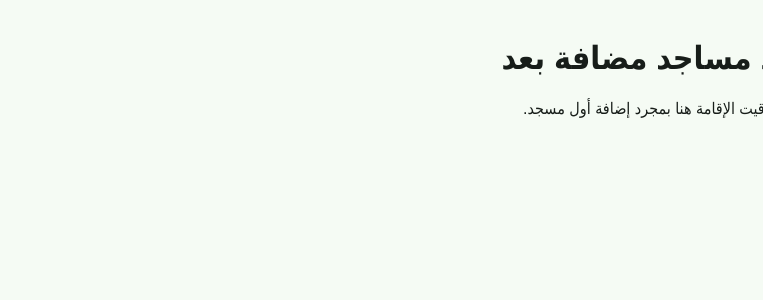
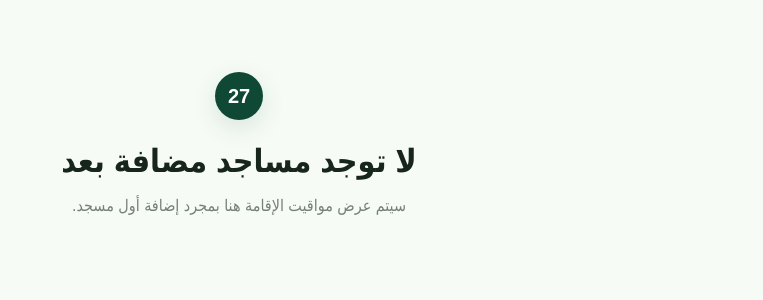
Before and after one commit to Alhamzy/27, a Next.js app: page / in a window 1280 px wide. Shown: the top 300 px of the page, without its empty margins (517-1280 px from the left). Built offline with nearby package versions, Linux system fonts and the light colour scheme; no server answers; the database is empty.

Commit message:
Match public UI to Arabic Stitch visual baseline

```diff
--- a/src/app/globals.css
+++ b/src/app/globals.css
@@ -1,12 +1,16 @@
 :root {
   color-scheme: light;
-  --bg: #f5fbf4;
+  --bg: #f6fbf5;
   --surface: #ffffff;
-  --ink: #171d19;
-  --muted: #717973;
-  --primary: #1b4332;
-  --gold: #c59b27;
-  --border: #e8e2d9;
+  --surface-soft: #eef6ef;
+  --ink: #17251d;
+  --muted: #748078;
+  --primary: #0f4936;
+  --primary-deep: #08382d;
+  --primary-soft: #dff4e8;
+  --gold: #b08b20;
+  --border: #dce8df;
+  --danger: #c83c31;
 }
 
 * { box-sizing: border-box; }
@@ -18,3 +22,351 @@ body {
 }
 button, input, select { font: inherit; }
 main { min-height: 100vh; }
+
+.public-shell {
+  width: min(100%, 760px);
+  margin: 0 auto;
+  padding: 18px 18px 44px;
+}
+
+.topbar {
+  display: flex;
+  align-items: center;
+  justify-content: space-between;
+  gap: 16px;
+  padding: 4px 2px 18px;
+}
+
+.topbar h1 {
+  margin: 2px 0 0;
+  font-size: clamp(30px, 8vw, 48px);
+  line-height: 1;
+  letter-spacing: -0.06em;
+}
+
+.eyebrow {
+  color: var(--muted);
+  font-size: 13px;
+}
+
+.brand-mark {
+  width: 48px;
+  height: 48px;
+  border-radius: 50%;
+  display: grid;
+  place-items: center;
+  background: var(--primary);
+  color: white;
+  font-weight: 800;
+  font-size: 20px;
+  box-shadow: 0 8px 24px rgb(15 73 54 / 12%);
+}
+
+.mosque-picker-card,
+.prayer-row {
+  background: var(--surface);
+  border: 1px solid var(--border);
+  box-shadow: 0 2px 8px rgb(19 60 42 / 5%);
+}
+
+.mosque-picker-card {
+  border-radius: 22px;
+  padding: 16px;
+  margin-bottom: 16px;
+}
+
+.mosque-picker-card > label {
+  display: block;
+  color: var(--muted);
+  font-size: 12px;
+  margin-bottom: 8px;
+}
+
+.mosque-picker-row {
+  display: flex;
+  justify-content: space-between;
+  align-items: center;
+  gap: 14px;
+}
+
+.mosque-picker-row > div {
+  min-width: 0;
+}
+
+.mosque-picker-row strong,
+.mosque-picker-row span {
+  display: block;
+}
+
+.mosque-picker-row strong {
+  font-size: 20px;
+  margin-bottom: 4px;
+}
+
+.mosque-picker-row span {
+  color: var(--muted);
+  font-size: 13px;
+}
+
+.mosque-picker-row select {
+  min-width: 124px;
+  max-width: 46%;
+  border: 1px solid #cfe1d5;
+  color: var(--primary);
+  background: #f3faf5;
+  border-radius: 13px;
+  padding: 10px 12px;
+  font-weight: 700;
+  outline: none;
+}
+
+.mosque-picker-row select:focus {
+  box-shadow: 0 0 0 3px rgb(15 73 54 / 10%);
+}
+
+.freshness-line {
+  margin-top: 14px;
+  padding-top: 12px;
+  border-top: 1px solid #edf2ee;
+  color: var(--muted);
+  font-size: 12px;
+  display: flex;
+  align-items: center;
+  gap: 7px;
+}
+
+.verified-dot,
+.row-dot {
+  display: inline-block;
+  border-radius: 50%;
+  background: #17a575;
+  flex: 0 0 auto;
+}
+
+.verified-dot { width: 8px; height: 8px; }
+.row-dot { width: 10px; height: 10px; }
+
+.next-card {
+  position: relative;
+  overflow: hidden;
+  background: linear-gradient(145deg, var(--primary-deep), #0b5140);
+  color: white;
+  border-radius: 24px;
+  padding: 22px;
+  box-shadow: 0 14px 34px rgb(7 57 44 / 18%);
+  margin-bottom: 22px;
+}
+
+.next-card::after {
+  content: '';
+  position: absolute;
+  inset: auto -30px -60px auto;
+  width: 170px;
+  height: 170px;
+  border: 1px solid rgb(255 255 255 / 8%);
+  border-radius: 50%;
+  box-shadow: 0 0 0 24px rgb(255 255 255 / 3%), 0 0 0 48px rgb(255 255 255 / 2%);
+}
+
+.next-card-topline {
+  color: #d3ebdf;
+  font-size: 12px;
+  margin-bottom: 7px;
+}
+
+.next-prayer-name {
+  font-size: clamp(29px, 7vw, 40px);
+  font-weight: 800;
+  margin-bottom: 22px;
+}
+
+.next-time-grid {
+  display: grid;
+  grid-template-columns: 1fr 1fr;
+  gap: 10px;
+  position: relative;
+  z-index: 1;
+}
+
+.next-time-grid > div {
+  border: 1px solid rgb(255 255 255 / 12%);
+  background: rgb(255 255 255 / 7%);
+  border-radius: 15px;
+  padding: 12px;
+}
+
+.next-time-grid span,
+.next-time-grid strong {
+  display: block;
+}
+
+.next-time-grid span {
+  color: #b8d4c8;
+  font-size: 11px;
+  margin-bottom: 5px;
+}
+
+.next-time-grid strong {
+  font-size: 22px;
+}
+
+.countdown-pill {
+  position: relative;
+  z-index: 1;
+  display: inline-flex;
+  align-items: center;
+  margin-top: 16px;
+  background: #d8b34e;
+  color: #183126;
+  border-radius: 999px;
+  padding: 8px 12px;
+  font-weight: 800;
+  font-size: 12px;
+}
+
+.next-card-note {
+  color: #cee6db;
+  margin: 0;
+}
+
+.section-heading {
+  display: flex;
+  align-items: end;
+  justify-content: space-between;
+  gap: 16px;
+  margin-bottom: 10px;
+  padding: 0 2px;
+}
+
+.section-heading h2 {
+  font-size: 18px;
+  margin: 0;
+}
+
+.section-heading span {
+  color: var(--muted);
+  font-size: 12px;
+}
+
+.prayer-list {
+  display: grid;
+  gap: 10px;
+}
+
+.prayer-row {
+  border-radius: 18px;
+  padding: 14px;
+  display: grid;
+  grid-template-columns: 1.2fr .8fr 1fr;
+  align-items: center;
+  gap: 8px;
+  transition: border-color 160ms ease, transform 160ms ease;
+}
+
+.prayer-row.is-next {
+  border-color: #9fd8b9;
+  background: #f8fdfa;
+  transform: translateY(-1px);
+}
+
+.prayer-name-block {
+  display: flex;
+  align-items: center;
+  gap: 9px;
+  min-width: 0;
+}
+
+.prayer-name-block strong,
+.prayer-name-block small,
+.time-cell span,
+.time-cell strong {
+  display: block;
+}
+
+.prayer-name-block strong {
+  font-size: 17px;
+  margin-bottom: 4px;
+}
+
+.prayer-name-block small {
+  color: var(--muted);
+  font-size: 10px;
+  white-space: nowrap;
+}
+
+.time-cell {
+  text-align: center;
+}
+
+.time-cell span {
+  color: var(--muted);
+  font-size: 10px;
+  margin-bottom: 4px;
+}
+
+.time-cell strong {
+  font-variant-numeric: tabular-nums;
+  white-space: nowrap;
+  font-size: 15px;
+}
+
+.muted-time strong {
+  color: #54665b;
+  font-weight: 600;
+}
+
+.iqamah-time {
+  padding: 9px 8px;
+  border-radius: 12px;
+  background: var(--surface-soft);
+}
+
+.iqamah-time strong {
+  color: var(--primary);
+  font-size: 17px;
+}
+
+.public-footer {
+  display: flex;
+  justify-content: space-between;
+  gap: 12px;
+  padding: 20px 3px 0;
+  color: var(--muted);
+  font-size: 10px;
+}
+
+.empty-state {
+  width: min(100%, 520px);
+  margin: 0 auto;
+  padding: 72px 22px;
+  text-align: center;
+}
+
+.empty-state .brand-mark {
+  margin: 0 auto 22px;
+}
+
+.empty-state h1 { margin: 0 0 10px; }
+.empty-state p, .empty-state small { color: var(--muted); }
+
+@media (max-width: 560px) {
+  .public-shell { padding: 14px 14px 34px; }
+  .topbar { padding-bottom: 14px; }
+  .brand-mark { width: 44px; height: 44px; }
+  .mosque-picker-card { padding: 14px; border-radius: 19px; }
+  .mosque-picker-row { align-items: flex-start; }
+  .mosque-picker-row strong { font-size: 18px; }
+  .mosque-picker-row select { min-width: 108px; padding: 9px; font-size: 12px; }
+  .next-card { padding: 19px; border-radius: 22px; }
+  .next-time-grid strong { font-size: 20px; }
+  .prayer-row {
+    grid-template-columns: 1.05fr .8fr .95fr;
+    padding: 12px 10px;
+    border-radius: 16px;
+  }
+  .prayer-name-block strong { font-size: 15px; }
+  .prayer-name-block small { font-size: 9px; }
+  .time-cell strong { font-size: 13px; }
+  .iqamah-time strong { font-size: 14px; }
+  .public-footer { flex-direction: column; }
+}
```
